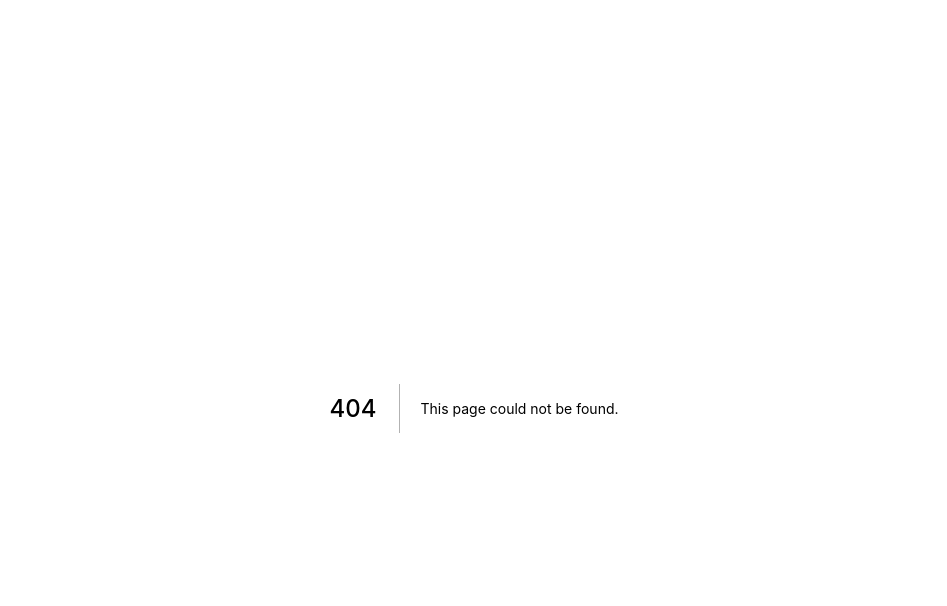
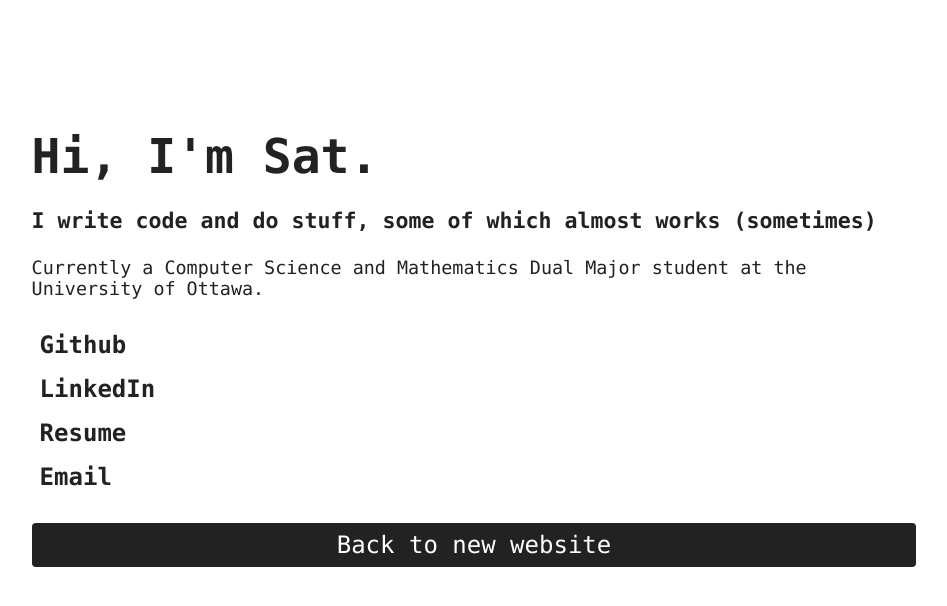
Before and after one commit to wise-bit/wise-bit.github.io, a Next.js app: page /legacy in a window 1280 px wide. Before the commit this address had no page. Shown: the top 606 px of the page, without its empty margins (166-1113 px from the left). Built offline with nearby package versions, Linux system fonts and the light colour scheme.

Commit message:
updated resume and legacy site

```diff
--- a/components/Intro.tsx
+++ b/components/Intro.tsx
@@ -17,7 +17,7 @@ const Intro: NextPage<Props> = (props) => {
       <h3>Computer Science and Mathematics Undergrad Student</h3>
       <h3 style={{ color: "#777777", marginTop: "100px" }}>
         <span className={"highlight2"}>v3</span> is still under development,{" "}
-        <Link href="/deprecated">
+        <Link href="/legacy">
           <span className={"highlight2 clickable"}>check out v2</span>
         </Link>
       </h3>
--- a/pages/_app.tsx
+++ b/pages/_app.tsx
@@ -1,6 +1,6 @@
 import "../styles/globals.css";
 import "../styles/custom-styles.css";
-import "../styles/deprecated.css";
+import "../styles/legacy.css";
 
 import type { AppProps } from "next/app";
 
--- a/pages/deprecated.tsx
+++ b/pages/legacy.tsx
@@ -1,6 +1,6 @@
 import Link from "next/link";
 
-export default function Deprecated() {
+export default function Legacy() {
   return (
     <>
       <div
@@ -8,7 +8,7 @@ export default function Deprecated() {
           position: "relative",
           minHeight: "100%",
           margin: "auto",
-          width: "40%",
+          width: "70%",
         }}
       >
         <div className="vertical-center">
```
Also changed, not shown: styles/legacy.css (renamed from styles/deprecated.css), 1 other file (tests, documents, lock files or other folders).
